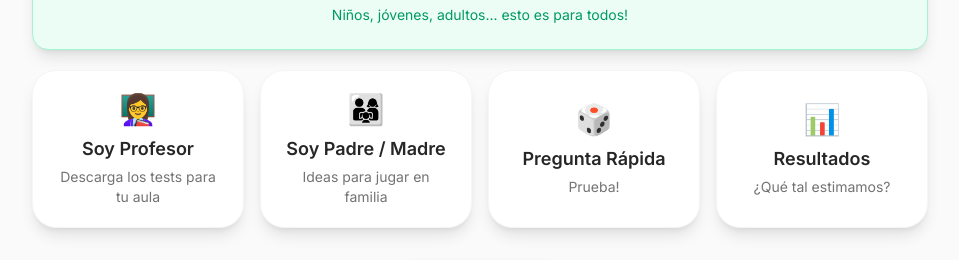
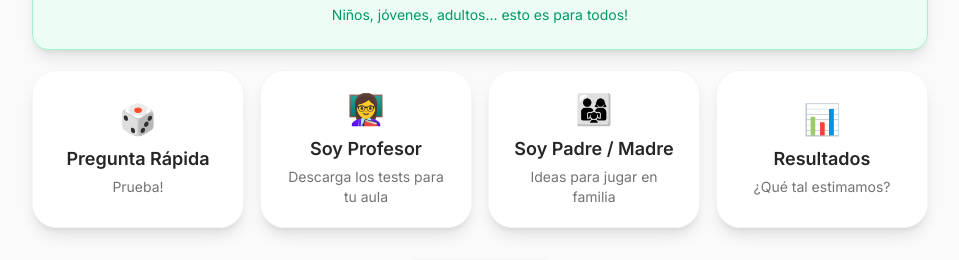
Before and after one commit to sheriffff/fermi, a Vue app: page / in a window 1280 px wide. Shown: the part 395-655 px from the top of the page, without its empty margins (160-1119 px from the left). Built offline with nearby package versions, Linux system fonts and the light colour scheme; no server answers.

Commit message:
UI home2

```diff
--- a/src/views/HomeView.vue
+++ b/src/views/HomeView.vue
@@ -125,6 +125,17 @@ function handleFermiClick() {
       <!-- Acciones secundarias -->
       <div class="grid grid-cols-2 md:grid-cols-4 gap-4">
         <RouterLink
+          to="/random"
+          class="flex flex-col items-center justify-center bg-white rounded-3xl shadow-lg border border-neutral-100 p-4 md:p-5 group hover:shadow-xl transition-all duration-300 cursor-pointer text-center"
+        >
+          <div class="mb-2">
+            <span class="text-3xl group-hover:scale-110 transition-transform duration-300 inline-block">🎲</span>
+          </div>
+          <h3 class="text-lg font-semibold text-neutral-800 mb-1">Pregunta Rápida</h3>
+          <p class="text-neutral-500 text-sm">Prueba!</p>
+        </RouterLink>
+
+        <RouterLink
           to="/profe"
           class="flex flex-col items-center justify-center bg-white rounded-3xl shadow-lg border border-neutral-100 p-4 md:p-5 group hover:shadow-xl transition-all duration-300 cursor-pointer text-center"
         >
@@ -144,17 +155,6 @@ function handleFermiClick() {
           </div>
           <h3 class="text-lg font-semibold text-neutral-800 mb-1">Soy Padre / Madre</h3>
           <p class="text-neutral-500 text-sm">Ideas para jugar en familia</p>
-        </RouterLink>
-
-        <RouterLink
-          to="/random"
-          class="flex flex-col items-center justify-center bg-white rounded-3xl shadow-lg border border-neutral-100 p-4 md:p-5 group hover:shadow-xl transition-all duration-300 cursor-pointer text-center"
-        >
-          <div class="mb-2">
-            <span class="text-3xl group-hover:scale-110 transition-transform duration-300 inline-block">🎲</span>
-          </div>
-          <h3 class="text-lg font-semibold text-neutral-800 mb-1">Pregunta Rápida</h3>
-          <p class="text-neutral-500 text-sm">Prueba!</p>
         </RouterLink>
 
         <button
```
